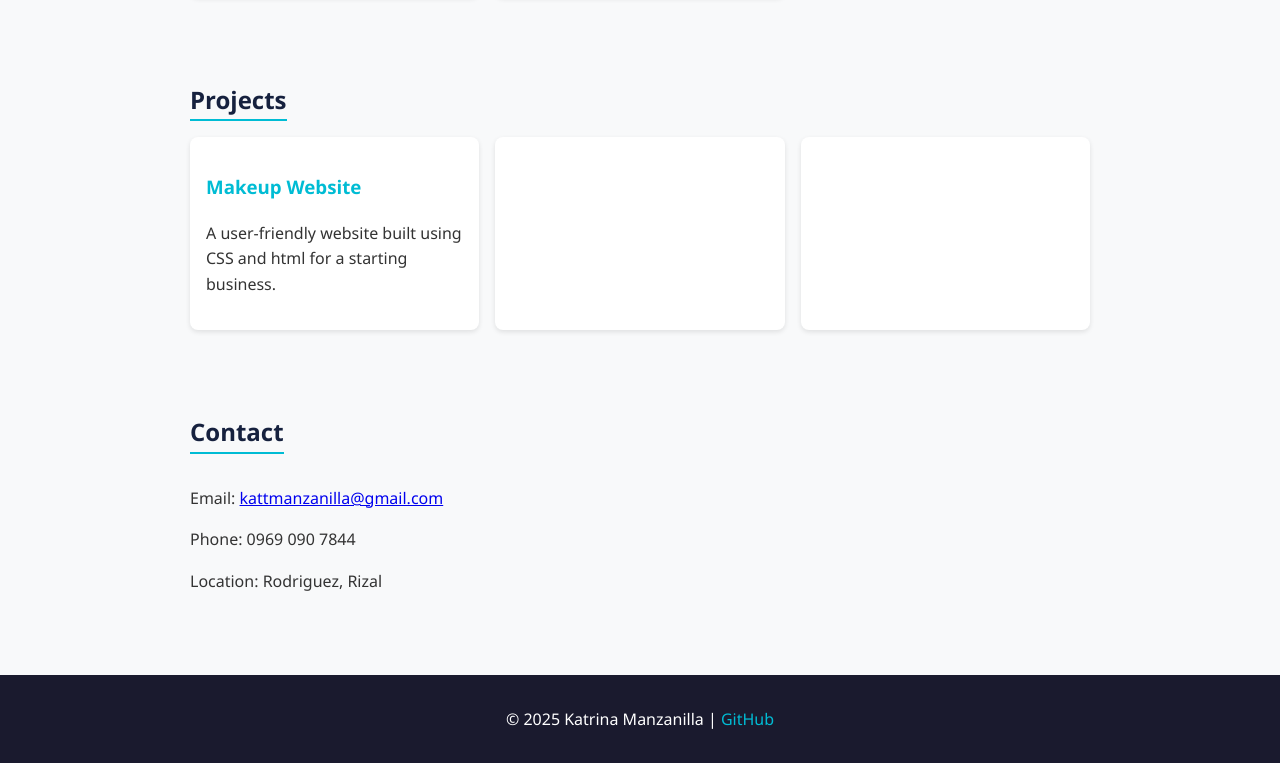
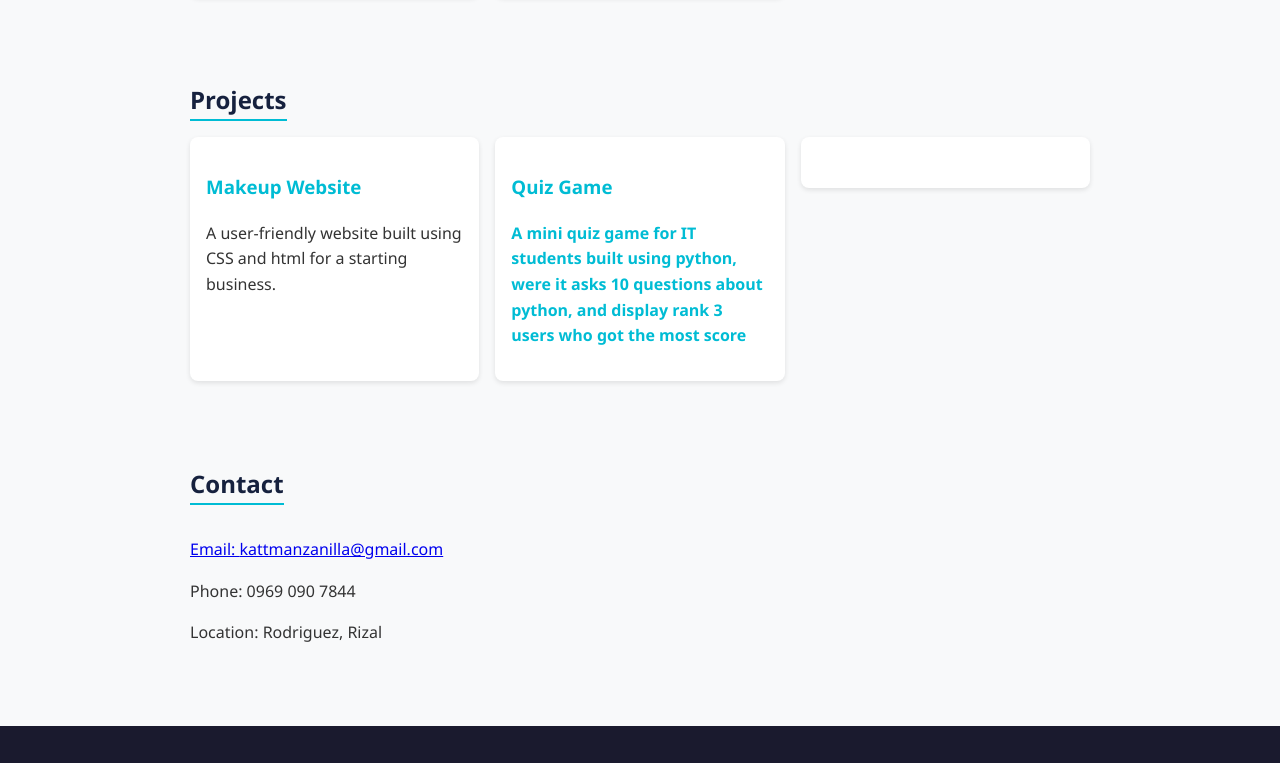
Before and after one commit to katrinamanzanilla/My-Portfolio, a plain HTML site: page index.html in a window 1280 px wide. Shown: the part 711-1474 px from the top of the page. Drawn offline with Linux system fonts and the light colour scheme.

Commit message:
Update index.html

```diff
--- a/index.html
+++ b/index.html
@@ -134,8 +134,8 @@
         <p>A user-friendly website built using CSS and html for a starting business.</p>
       </div>
       <div class="project">
-        <h3></h3>
-        <p></p>
+        <h3><a href="https://github.com/katrinamanzanilla/Quiz_Game">Quiz Game</h3>
+        <p>A mini quiz game for IT students built using python, were it asks 10 questions about python, and display rank 3 users who got the most score</p>
       </div>
       <div class="project">
         <h3></h3>
```
